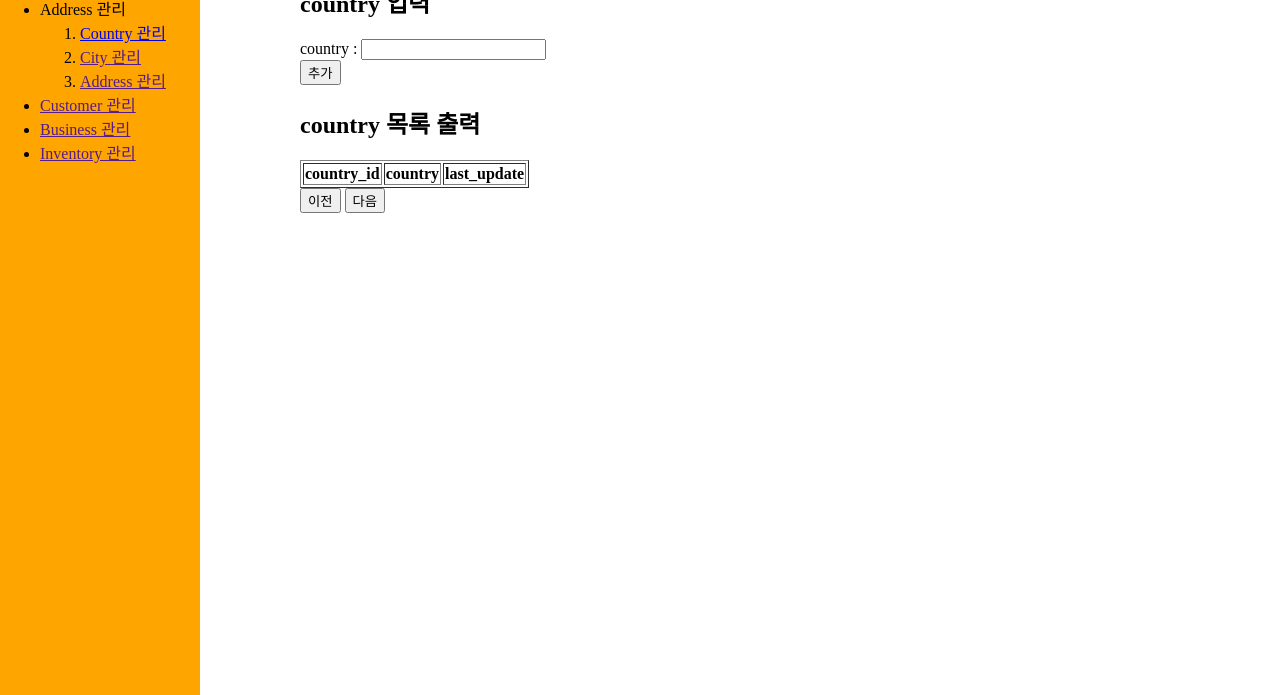
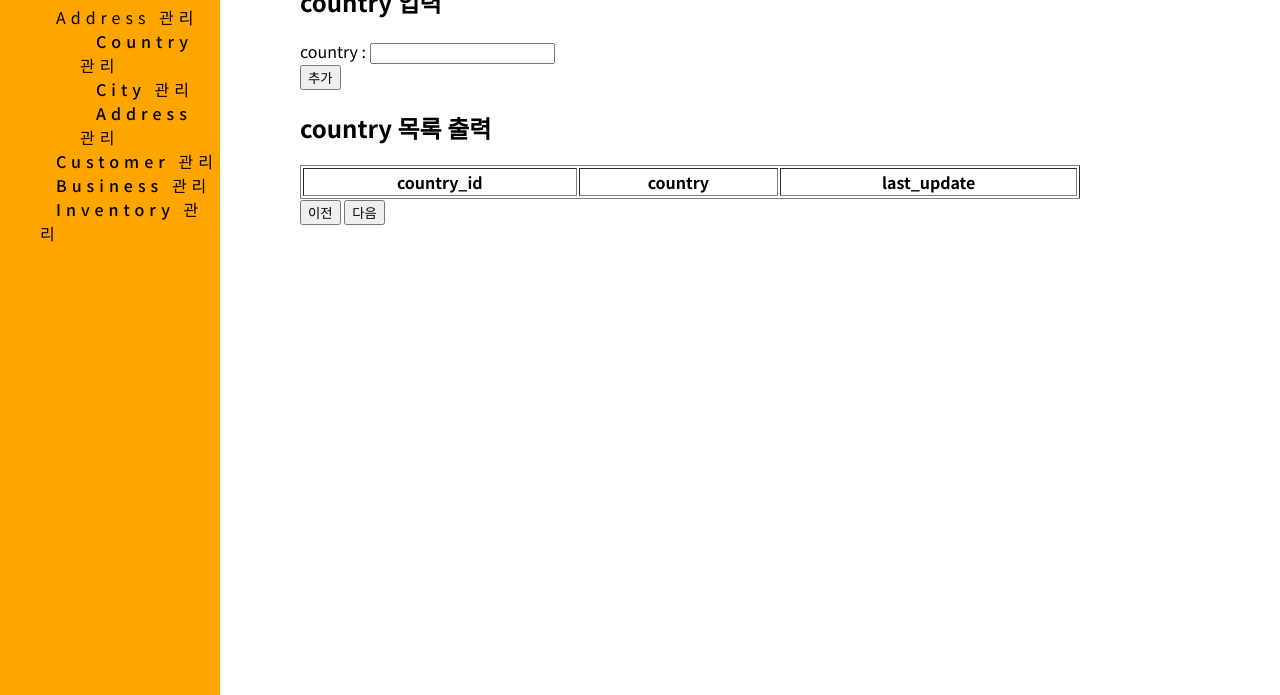
Before and after one commit to crazy-oung/sakila, a plain HTML site: page sakila/WebContent/address/country.html in a window 1280 px wide. Shown: the part 105-800 px from the top of the page. Drawn offline with nearby package versions, Linux system fonts and the light colour scheme; no server answers.

Commit message:
카테고리 스타일, 테이블 스타일, 글꼴 추가했습니다.
카테고리 자간 간격을 넓히고 대분류 표시룰 했습니다.
테이블 가독성을 높이기 위해 테두리를 설정했습니다.
읽기 편하도고 정돈 되어 보이도록 글꼴을 추가하였습니다.

```diff
--- a/sakila/WebContent/style/style.css
+++ b/sakila/WebContent/style/style.css
@@ -1,4 +1,6 @@
-body {
+@import url('https://fonts.googleapis.com/css?family=Noto+Sans+KR:100,300,400,500,700,900&display=swap&subset=korean');
+
+body{
 	padding: 0;
 	margin: 0;
 	width: 100%;
@@ -10,20 +12,53 @@ body {
 	background-size: cover;
 	position: relative;
 	overflow-y: auto;
+	font-family: 'Noto Sans KR', sans-serif;
 }
 
 #aside {
-    width: 200px;
+	width: 220px;
 	height: 3000px;
 	position: fixed;
 	background: orange;
 	overflow: hidden;
 	float: left;
+	align : center;
+	align-content
 }
 
 #section {
 	margin-left: 300px;
-    margin-right: 500px;
+	margin-right: 200px;
 	margin-bottom: 100px;
 	background: white;
 }
+tr, td{
+	border-top: 1px solid grey;
+}
+table{
+	border-top: 1px solid grey;
+	border-bottom: 1px solid grey;
+	width:100%
+}
+.t1{
+	font-size: small;
+	color: #804000;
+	text-indent: 2em;
+}
+a{
+	text-decoration:none;
+	font-weight: 500;
+	color:black;
+}
+a:hover{
+	font-weight: 700;
+	background-color: black;
+	color:orange;
+}
+
+li{
+	list-style : none;
+	list-style-position: inside;
+	letter-spacing: 5px;
+	text-indent: 1em;
+}
```
Lines whose indentation alone changed are shown as unchanged.
